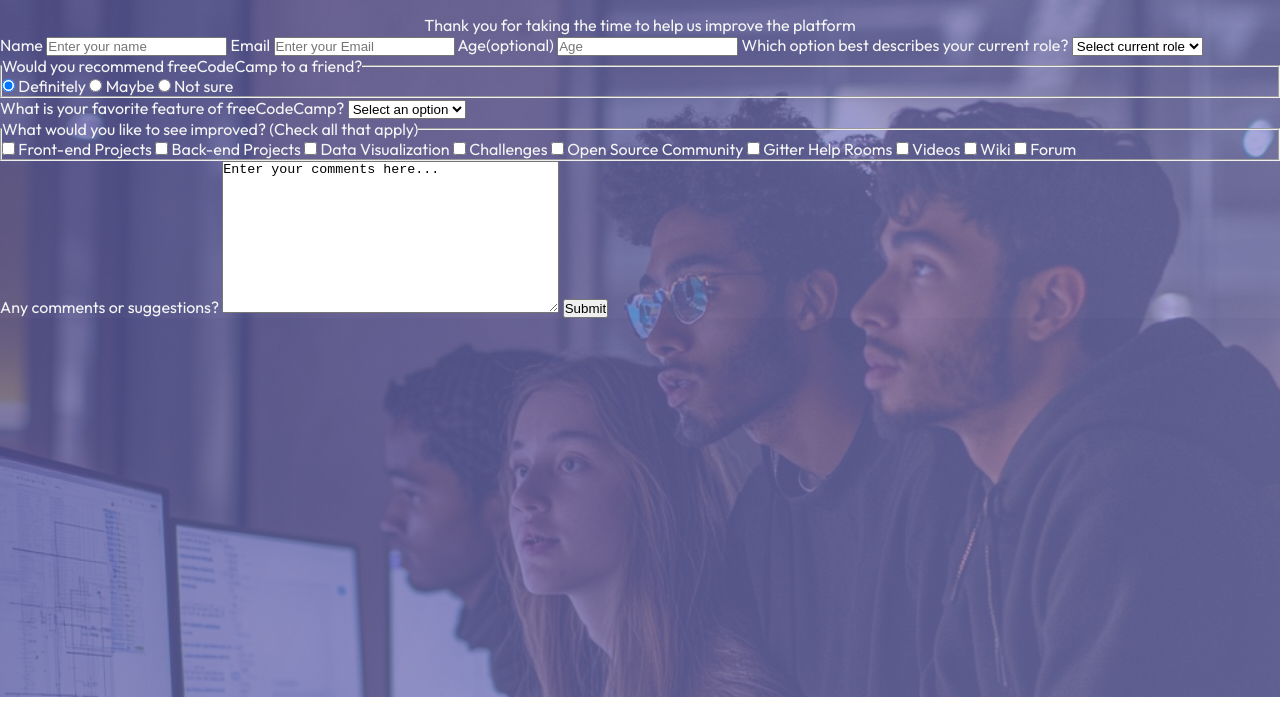
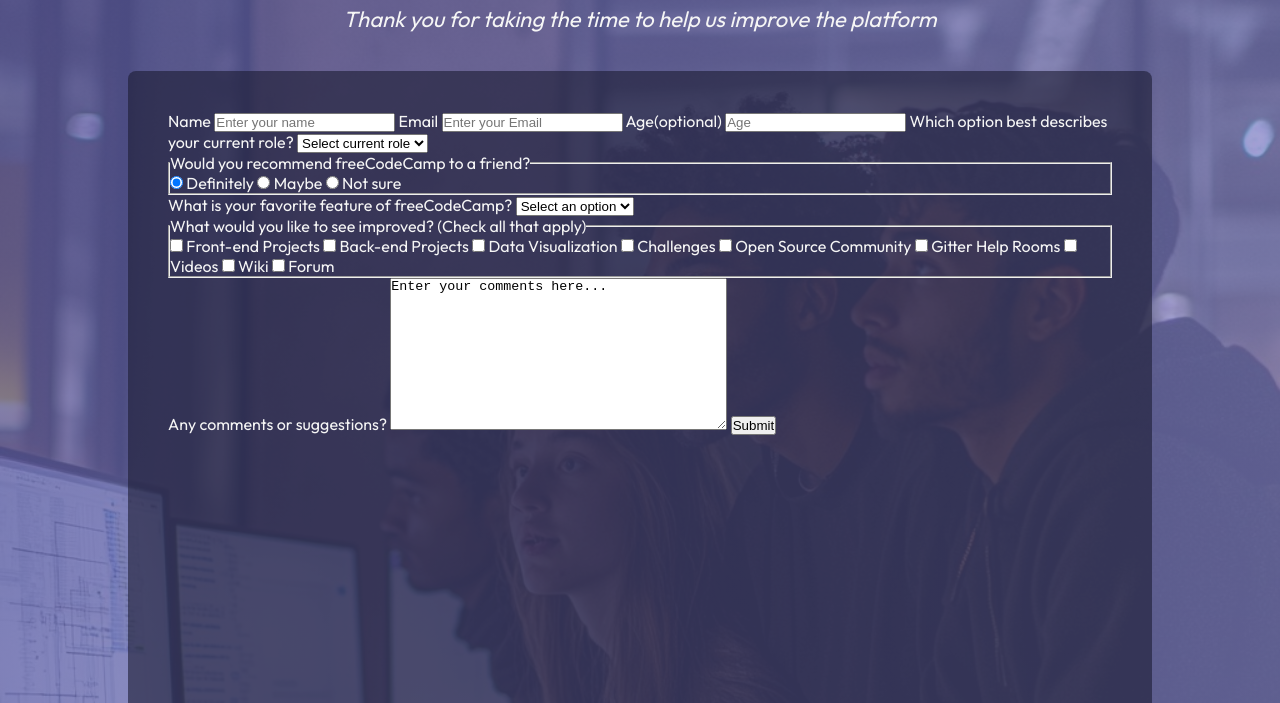
Before and after one commit to lengleman-spec/survey-form, a plain HTML site: page index.html in a window 1280 px wide. Shown: the part 103-806 px from the top of the page. Drawn offline with Linux system fonts and the light colour scheme.

Commit message:
styled form element

```diff
--- a/styles.css
+++ b/styles.css
@@ -22,9 +22,21 @@
   text-align: center;
   font-size: 40px;
   margin-top: 50px;
-  margin-bottom: 18px;
+  margin-bottom: 8px;
 }
 
 #description {
   text-align: center;
+  font-style: oblique;
+  font-size: 22px;
+  margin-bottom: 38px;
 }
+
+form {
+  background-color: rgba(27, 27, 50, 0.6);
+  border-radius: 8px;
+  padding: 40px;
+  width: 80%;
+  height: 100vh; /* used vh units to ensure form spans the entire page vertically */
+  margin: 0 auto;
+}
```
